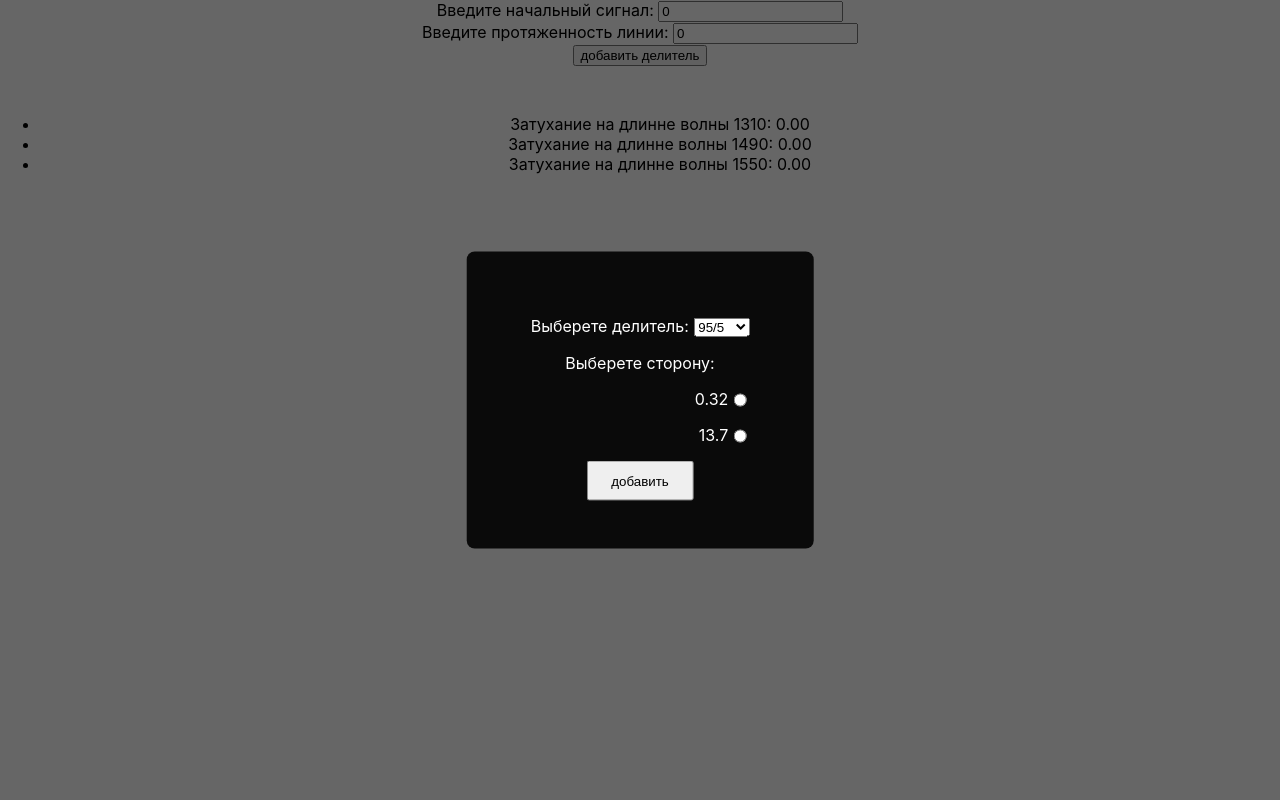
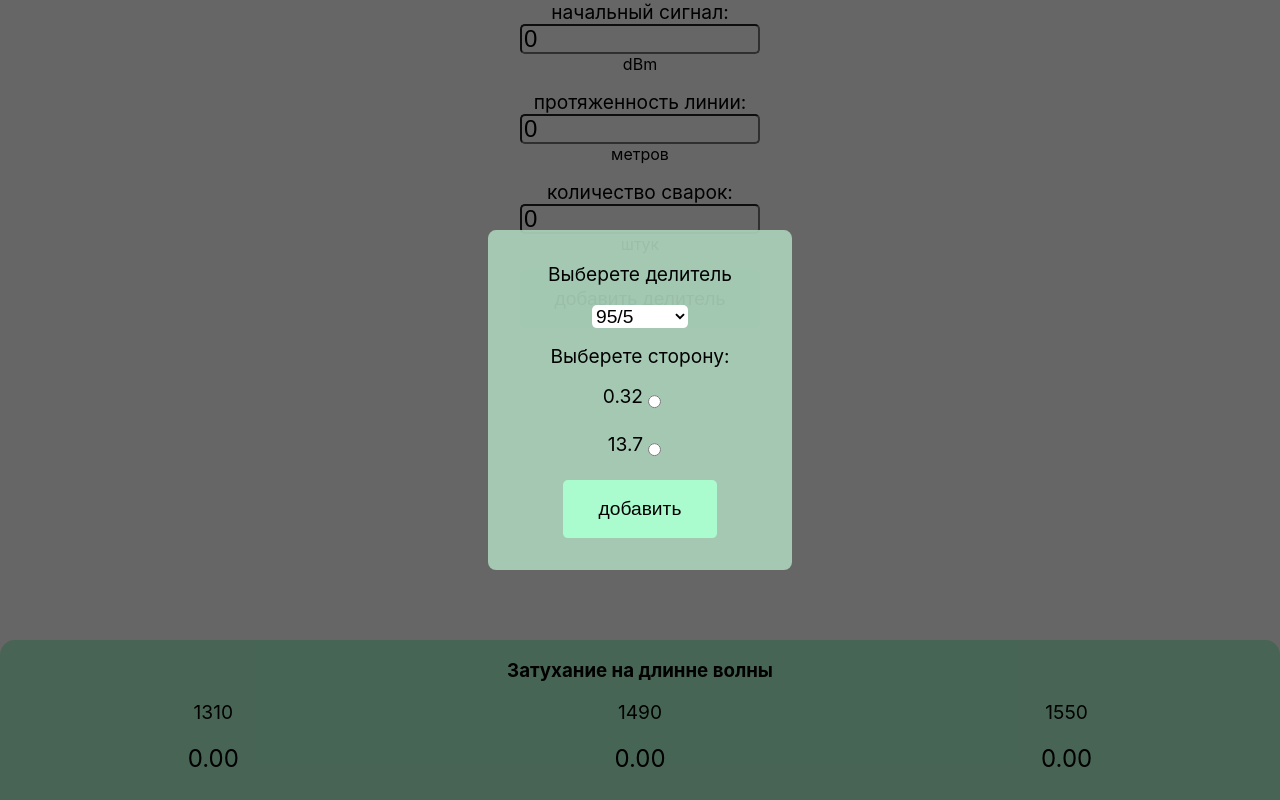
Before and after one commit to RomanAvramenko/PON-calculator, a React (Create React App) app: page / in a window 1280 px wide. Both pictures are taken after a click on the button "добавить делитель". Built offline with nearby package versions, Linux system fonts and the light colour scheme.

Commit message:
add some styles

```diff
--- a/src/App.jsx
+++ b/src/App.jsx
@@ -4,10 +4,12 @@ import { Modal } from "./components/modal/Modal";
 import { Result } from "./components/result/Result";
 import "./App.scss";
 import { SplitterList } from "./components/splitterList/SplitterList";
+import { Inputs } from "./components/inputs/Inputs";
 
 export const App = () => {
   const [start, setStart] = useState(0);
   const [length, setLength] = useState(0);
+  const [count, setCount] = useState(0);
   const [modal, setModal] = useState(false);
   const [childData, setChildData] = useState([]);
 
@@ -16,6 +18,10 @@ export const App = () => {
   };
   const handleLength = (e) => {
     setLength(e.target.value);
+  };
+
+  const handleCount = (e) => {
+    setCount(e.target.value);
   };
 
   const handleModal = () => {
@@ -29,34 +35,28 @@ export const App = () => {
     setChildData([...childData, data]);
   };
 
+  const handleChange = (data) => {
+    setChildData(data);
+  };
+
   return (
     <div className="App">
-      <label>Введите начальный сигнал: </label>
-      <input
-        type="number"
-        id="length"
-        name="length"
-        value={start}
-        onChange={handleStart}
-      ></input>
-      <br />
-      <label>Введите протяженность линии: </label>
-      <input
-        type="number"
-        id="length"
-        name="length"
-        value={length}
-        onChange={handleLength}
-      ></input>
-      <br />
-      <input type="button" value="добавить делитель" onClick={handleModal} />
+      <Inputs
+        length={length}
+        handleLength={handleLength}
+        start={start}
+        handleStart={handleStart}
+        count={count}
+        handleCount={handleCount}
+        handleModal={handleModal}
+      />
       {modal ? (
         <Modal show={modal}>
           <Selector callback={handleCallback} handleClose={handleAdd} />
         </Modal>
       ) : null}
-      <SplitterList data={childData}/>
-      <Result data={childData} start={start} length={length} />
+      <SplitterList data={childData} change={handleChange} />
+      <Result data={childData} start={start} length={length} splices={count} />
     </div>
   );
 };
--- a/src/App.scss
+++ b/src/App.scss
@@ -1,28 +1,11 @@
 .App {
   text-align: center;
   color: black;
-}
-
-.app-table {
   display: flex;
-  flex-direction: row;
+  flex-direction: column;
   justify-content: center;
 }
 
 .app-label {
   list-style-type: none;
 }
-
-.app-attenuation {
-  list-style-type: none;
-}
-
-.app-attenuation_item {
-  display: flex;
-  flex-direction: row;
-  margin: 0;
-}
-
-.highLight {
-  color: red;
-}
--- /dev/null
+++ b/src/components/inputs/Inputs.jsx
@@ -0,0 +1,58 @@
+import React from "react";
+import './Inputs.scss'
+
+export const Inputs = ({
+  length,
+  handleLength,
+  start,
+  handleStart,
+  count,
+  handleCount,
+  handleModal,
+}) => {
+  return (
+    <div className="inputs">
+      <div className="inputs_item">
+        <label>начальный сигнал: </label>
+        <input
+          type="number"
+          id="length"
+          name="length"
+          value={start}
+          onChange={handleStart}
+        />
+        dBm
+      </div>
+      <div className="inputs_item">
+        <label>протяженность линии: </label>
+        <input
+          type="number"
+          id="length"
+          name="length"
+          min="0"
+          max="30000"
+          value={length}
+          onChange={handleLength}
+        />
+        метров
+      </div>
+      <div className="inputs_item">
+        <label>количество сварок: </label>
+        <input
+          type="number"
+          id="length"
+          name="length"
+          value={count}
+          onChange={handleCount}
+        />
+        штук
+      </div>
+      <input
+        className="inputs_button"
+        type="button"
+        value="добавить делитель"
+        onClick={handleModal}
+      />
+    </div>
+  );
+};
--- /dev/null
+++ b/src/components/inputs/Inputs.scss
@@ -0,0 +1,31 @@
+.inputs {
+  margin: auto;
+  display: flex;
+  flex-direction: column;
+  justify-content: center;
+  width: 15em;
+  &_item {
+    margin-bottom: 1em;
+    width: 15em;
+    display: flex;
+    flex-direction: column;
+    & label {
+      font-size: 1.2em;
+    }
+    & input {
+      height: 1em;
+      font-size: 1.5em;
+      border-radius: 5px;
+    }
+  }
+  &_button {
+      margin-bottom: 1em;
+      border: none;
+      height: 3em;
+      border-radius: 5px;
+      font-size: 1.2em;
+      color: rgb(0, 0, 0);
+      background-color: rgb(170, 252, 207);
+      cursor: pointer;
+  }
+}
--- a/src/components/modal/Modal.scss
+++ b/src/components/modal/Modal.scss
@@ -7,7 +7,7 @@
   z-index: 9000;
   &_main {
     position: absolute;
-    background: rgba(0, 0, 0, 0.9);
+    background: rgba(172, 211, 188, 0.9);
     width: auto;
     top: 50%;
     left: 50%;
@@ -17,7 +17,6 @@
   .display-block {
     display: block;
   }
-
   .display-none {
     display: none;
   }
--- a/src/components/result/Result.jsx
+++ b/src/components/result/Result.jsx
@@ -1,6 +1,7 @@
 import React from "react";
+import "./Result.scss";
 
-export const Result = ({ data, start, length }) => {
+export const Result = ({ data, start, length, splices }) => {
   const waveLengths = {
     1310: 0.33,
     1490: 0.24,
@@ -14,16 +15,27 @@ export const Result = ({ data, start, length }) => {
     return (
       start -
       sumOfSplitters -
+      splices * 0.2 -
       (length / 1000) * waveLengths[waveLength]
     ).toFixed(2);
   };
   return (
-    <>
-      <ul>
-        <li>Затухание на длинне волны 1310: {result(1310)}</li>
-        <li>Затухание на длинне волны 1490: {result(1490)}</li>
-        <li>Затухание на длинне волны 1550: {result(1550)}</li>
+    <div className="result">
+      <h3 className="result_label">Затухание на длинне волны</h3>
+      <ul className="result_list">
+        <li className="result_list_item">
+          <p className="result_list_item_label">1310</p>
+          <div className="result_list_item_value">{result(1310)}</div>
+        </li>
+        <li className="result_list_item">
+          <p className="result_list_item_label">1490</p>
+          <div className="result_list_item_value">{result(1490)}</div>
+        </li>
+        <li className="result_list_item">
+          <p className="result_list_item_label">1550</p>
+          <div className="result_list_item_value">{result(1550)}</div>
+        </li>
       </ul>
-    </>
+    </div>
   );
 };
--- a/src/components/result/Result.scss
+++ b/src/components/result/Result.scss
@@ -0,0 +1,27 @@
+.result {
+  height: 10em;
+  padding: 0;
+  bottom: 0;
+  right: 0;
+  left: 0;
+  position: fixed;
+  background-color: rgba(170, 252, 207, 0.9);
+  border-top-left-radius: 15px;
+  border-top-right-radius: 15px;
+  &_list {
+    padding: 0;
+    list-style-type: none;
+    display: flex;
+    flex-direction: row;
+    justify-content: space-around;
+    &_item {
+      &_label {
+        margin-top: 0;
+        font-size: 1.2em;
+      }
+      &_value {
+        font-size: 1.5em;
+      }
+    }
+  }
+}
--- a/src/components/selector/Selector.jsx
+++ b/src/components/selector/Selector.jsx
@@ -33,8 +33,11 @@ export const Selector = ({ callback, handleClose }) => {
   return (
     <div className="selector">
       <form className="selector_splitter">
-        <label htmlFor="splitters">Выберете делитель: </label>
+        <label className="selector_splitter_label" htmlFor="splitters">
+          Выберете делитель
+        </label>
         <select
+          className="selector_splitter_select"
           name="splitters"
           id="splitters"
           value={splitter}
@@ -47,12 +50,13 @@ export const Selector = ({ callback, handleClose }) => {
           ))}
         </select>
       </form>
-      <form className="selector_sides" onSubmit={handleSubmit}>
-        <label htmlFor="tails">Выберете сторону: </label>
+      <form className="selector_tails" onSubmit={handleSubmit}>
+        <label  className="selector_tails_label" htmlFor="tails">Выберете сторону: </label>
         {splittersValue[splitter].tails.map((i, idx) => (
-          <div key={idx} className="selector_sides_side">
-            <p>{i}</p>
+          <div key={idx} className="selector_tails_side">
+            <p className="selector_tails_side_name">{i}</p>
             <input
+            className="selector_tails_side_radio"
               type="radio"
               name="attenuation"
               value={i}
@@ -60,7 +64,7 @@ export const Selector = ({ callback, handleClose }) => {
             />
           </div>
         ))}
-        <input className="button" type="submit" value="добавить" />
+        <input className="selector_tails_button" type="submit" value="добавить" />
       </form>
     </div>
   );
--- a/src/components/selector/Selector.scss
+++ b/src/components/selector/Selector.scss
@@ -1,31 +1,57 @@
 .selector {
-  padding: 3em;
-  label {
+  padding: 2em;
+  width: 15em;
+  /*   label {
     color: white;
   }
   p {
     color: white;
-  }
-  &_splitter{
-    margin: 1em;
-  }
-  &_sides{
-    label {
+  } */
+  &_splitter {
+    margin-bottom: 1em;
+    display: flex;
+    flex-direction: column;
+    justify-content: center;
+    &_label {
+      font-size: 1.2em;
       margin-bottom: 1em;
     }
-    &_side{
+    &_select {
+      margin: auto;
+      width: 5em;
+      font-size: 1.2em;
+      border: none;
+      border-radius: 5px;
+      background-color: rgb(255, 255, 255);
+    }
+  }
+  &_tails {
+    &_label {
+      font-size: 1.2em;
+    }
+    &_side {
       display: flex;
       flex-direction: row;
       justify-content: flex-end;
-      margin: 1em;
-      p{
+      margin: 1em auto;
+      width: 3em;
+      height: 2em;
+      &_name {
+        font-size: 1.2em;
         margin: 0;
       }
+      &_radio {
+        border: none;
+      }
+    }
+    &_button {
+      border: none;
+      border-radius: 5px;
+      background-color: rgb(170, 252, 207);
+      height: 3em;
+      width: 8em;
+      font-size: 1.2em;
+      cursor: pointer;
     }
   }
 }
-
-.button {
-  height: 3em;
-  width: 8em;
-}
--- a/src/components/splitterList/SplitterList.scss
+++ b/src/components/splitterList/SplitterList.scss
@@ -0,0 +1,52 @@
+.app-table {
+  display: flex;
+  flex-direction: row;
+  justify-content: center;
+  margin-bottom: 10em;
+}
+
+.app-attenuation {
+  width: 10em;
+  margin: 0;
+  padding: 0;
+  list-style-type: none;
+  display: flex;
+  flex-direction: column;
+  justify-content: flex-end;
+  &_item {
+    display: flex;
+    flex-direction: row;
+    justify-content: space-between;
+    align-items: center;
+    margin: 0.2em;
+    &_label {
+      display: flex;
+      flex-direction: row;
+      justify-content: center;
+      align-items: center;
+      padding: 2px;
+      height: 2.5em;
+      width: 2.5em;
+      border: solid 1px rgb(170, 252, 207);
+      border-radius: 30%;
+      background-color: rgb(170, 252, 207);
+    }
+    &_value {
+      font-size: 1.5em;
+    }
+    &_button {
+      border: none;
+      background-color: inherit;
+      height: 2.5em;
+      width: 2.5em;
+      & svg {
+        height: 2.5em;
+        width: 2.5em;
+      }
+    }
+  }
+}
+
+.highLight {
+  color: red;
+}
```
Also changed, not shown: src/components/splitterList/SplitterList.jsx (+55 -6 lines).
